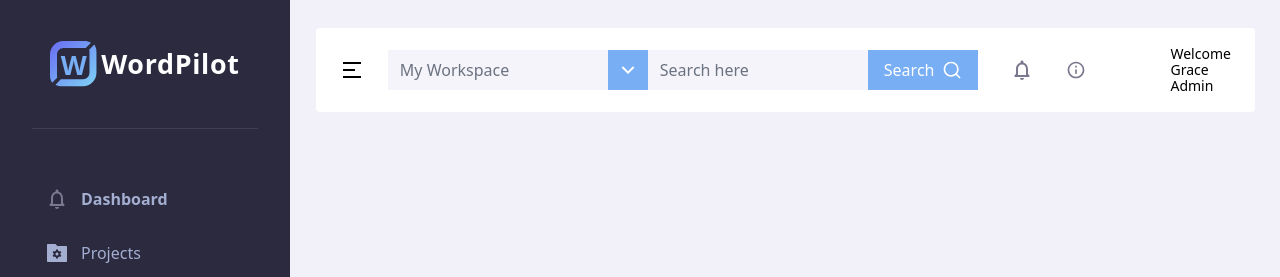
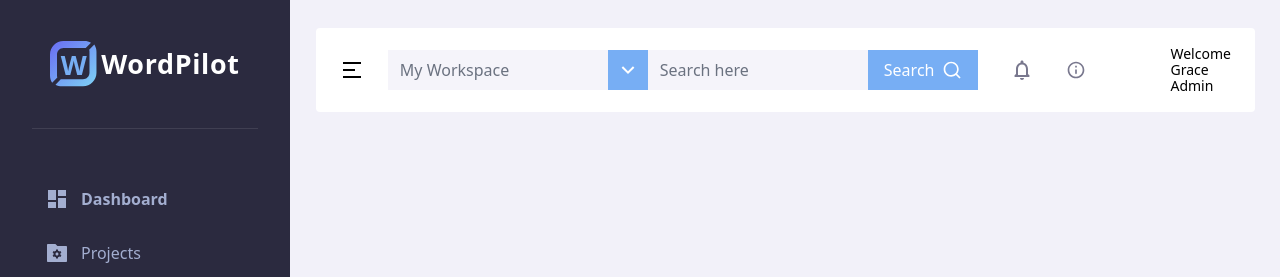
Before and after one commit to thecyrilcril/vuepage, a Vue app: page / in a window 1280 px wide. Shown: the top 277 px of the page. Built offline with nearby package versions, Linux system fonts and the light colour scheme.

Commit message:
fix wrong dashboard icon

```diff
--- a/src/components/icons/Dashboard.vue
+++ b/src/components/icons/Dashboard.vue
@@ -1,13 +1,7 @@
 <template>
-    <svg viewBox="0 0 24 24" fill="none" xmlns="http://www.w3.org/2000/svg">
-    <g clip-path="url(#clip0_405_2864)">
-    <path d="M19.29 17.29L18 16V11C18 7.93 16.36 5.36 13.5 4.68V4C13.5 3.17 12.83 2.5 12 2.5C11.17 2.5 10.5 3.17 10.5 4V4.68C7.62999 5.36 5.99999 7.92 5.99999 11V16L4.70999 17.29C4.07999 17.92 4.51999 19 5.40999 19H18.58C19.48 19 19.92 17.92 19.29 17.29ZM16 17H7.99999V11C7.99999 8.52 9.50999 6.5 12 6.5C14.49 6.5 16 8.52 16 11V17ZM12 22C13.1 22 14 21.1 14 20H9.99999C9.99999 21.1 10.89 22 12 22Z" fill="#79788E"/>
-    </g>
-    <defs>
-    <clipPath id="clip0_405_2864">
-    <rect width="24" height="24" fill="white"/>
-    </clipPath>
-    </defs>
+    <svg class="fill-current" viewBox="0 0 24 24" fill="none" xmlns="http://www.w3.org/2000/svg">
+    <path d="M3 13H11V3H3V13ZM3 21H11V15H3V21ZM13 21H21V11H13V21ZM13 3V9H21V3H13Z" />
     </svg>
 
+
 </template>
```
